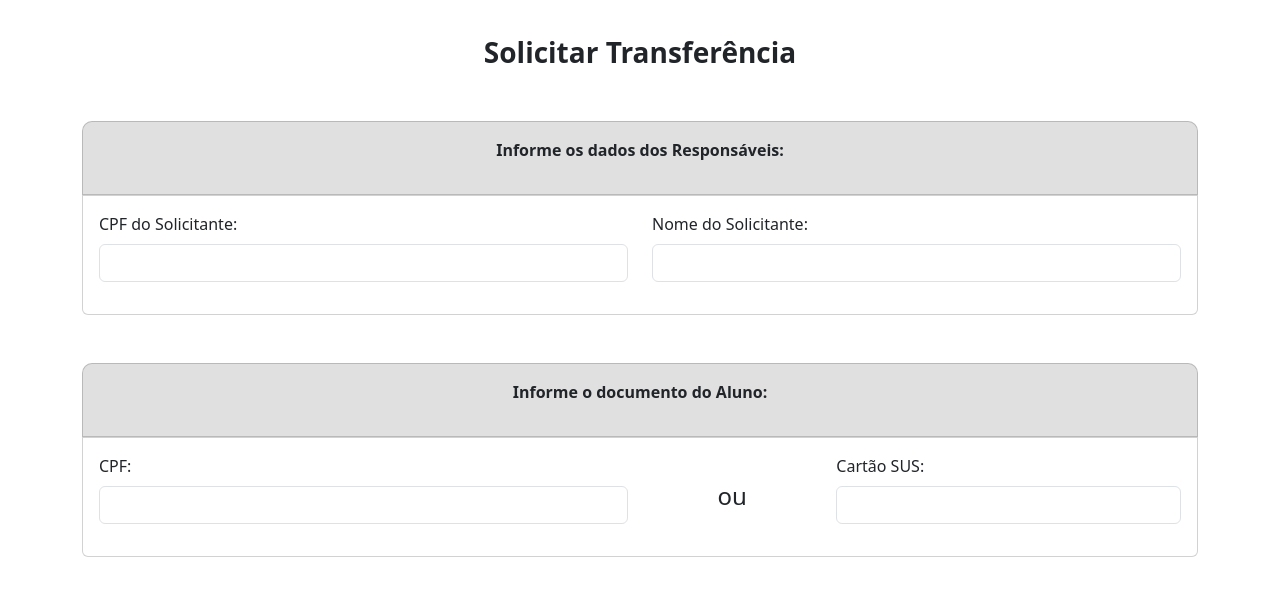
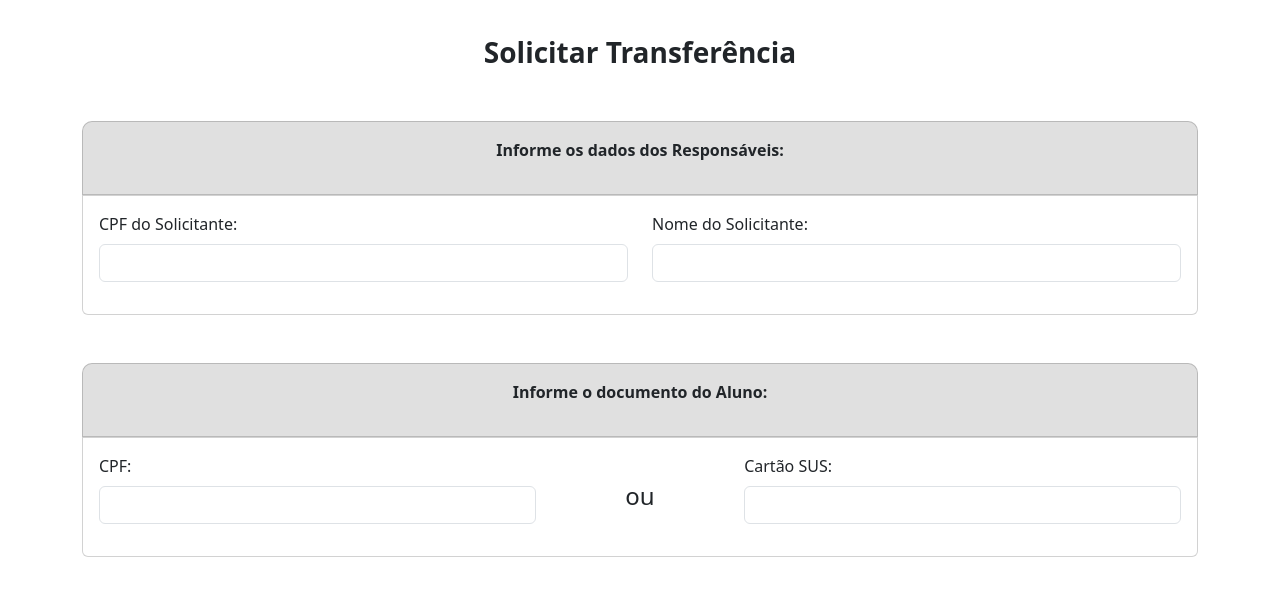
Before and after one commit to EdisonCintra/Site-de-matriculas, a website: page solicitarTransferencia.html in a window 1280 px wide. Shown: the part 149-744 px from the top of the page. Drawn offline with nearby package versions, Linux system fonts and the light colour scheme.

Commit message:
Correções

```diff
--- a/solicitarTransferencia.html
+++ b/solicitarTransferencia.html
@@ -68,7 +68,7 @@
             <form>
                 <fieldset class="row">
 
-                    <div class="mb-3 col-lg-6">
+                    <div class="mb-3 col-lg-5">
                         <label for="cpf_aluno" class="form-label">CPF:</label>
                         <input type="text" class="form-control" id="cpf_aluno" >
                     </div>
@@ -77,7 +77,7 @@
                         <p>ou</p>
                     </div>
 
-                    <div class="mb-3 col-lg-4">
+                    <div class="mb-3 col-lg-5">
                         <label for="cartao_sus" class="form-label">Cartão SUS:</label>
                         <input type="text" class="form-control" id="cartao_sus" >
                     </div>
```
Also changed, not shown: colsutarUnidades.html (+3 -1 lines).
